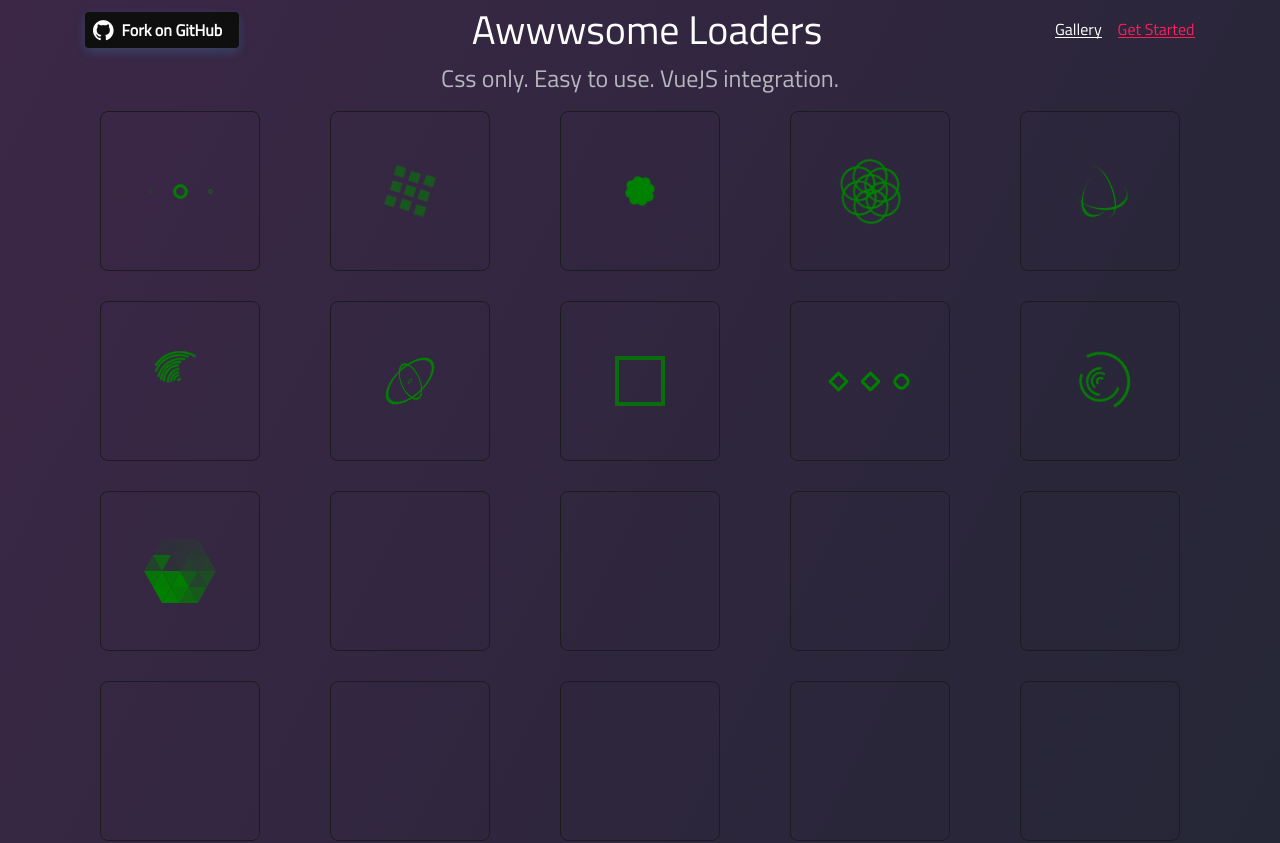
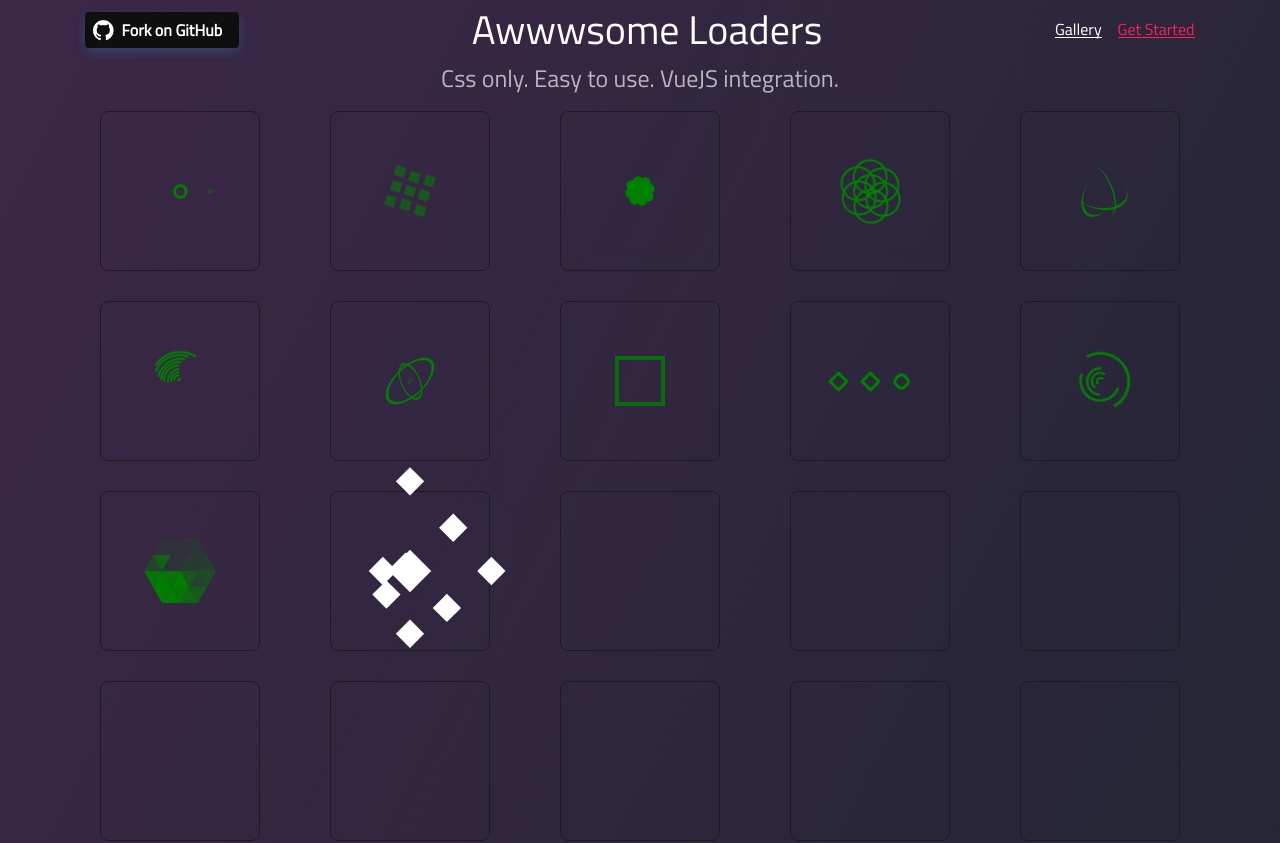
Before and after one commit to epicmaxco/epic-spinners-landing, a Vue app: page / in a window 1280 px wide. Shown: the top 843 px of the page. Built offline with nearby package versions, Linux system fonts and the light colour scheme.

Commit message:
feat(breeding spinner): spinner stub

```diff
--- a/src/components/LoadersGallery.vue
+++ b/src/components/LoadersGallery.vue
@@ -101,7 +101,9 @@
       </loaders-gallery-item>
     </div>
     <div class="gallery-item-container">
-      <loaders-gallery-item></loaders-gallery-item>
+      <loaders-gallery-item>
+        <breeding-rhombus-spinner />
+      </loaders-gallery-item>
     </div>
     <div class="gallery-item-container">
       <loaders-gallery-item></loaders-gallery-item>
@@ -143,6 +145,7 @@
   import CirclesToRhombusesSpinner from './spinners/CirclesToRhombusesSpinner.vue'
   import SemipolarSpinner from './spinners/SemipolarSpinner.vue'
   import DiamondSpinner from './spinners/DiamondSpinner.vue'
+  import BreedingRhombusSpinner from './spinners/BreedingRhombusSpinner.vue'
 
   export default {
     name: 'LoadersGallery',
@@ -158,7 +161,8 @@
       FulfillingSquareSpinner,
       CirclesToRhombusesSpinner,
       SemipolarSpinner,
-      DiamondSpinner
+      DiamondSpinner,
+      BreedingRhombusSpinner
     },
 
     data () {
--- /dev/null
+++ b/src/components/spinners/BreedingRhombusSpinner.vue
@@ -0,0 +1,252 @@
+<template>
+  <div class="breeding-rhombus-spinner">
+    <div class="rhombus one"></div>
+    <div class="rhombus two"></div>
+    <div class="rhombus three"></div>
+    <div class="rhombus four"></div>
+    <div class="rhombus five"></div>
+    <div class="rhombus six"></div>
+    <div class="rhombus seven"></div>
+    <div class="rhombus eight"></div>
+    <div class="rhombus big"></div>
+  </div>
+</template>
+
+<script>
+  import utils from './utils'
+
+  export default {
+    name: 'BreedingRhombusSpinner',
+
+    props: {
+      animationDuration: {
+        type: Number,
+        default: 1500
+      },
+      pixelSize: {
+        type: Number,
+        default: 10
+      },
+      color: {
+        type: String,
+        default: '#fff'
+      }
+    },
+
+    data () {
+      return {
+        animationBaseName: 'pixel-spinner-animation',
+        currentAnimationName: ''
+      }
+    },
+
+    computed: {
+      spinnerStyle () {
+        return {
+          animationDuration: `${this.animationDuration}ms`,
+          animationName: this.currentAnimationName,
+          width: `${this.pixelSize}px`,
+          height: `${this.pixelSize}px`,
+          backgroundColor: this.color,
+          color: this.color,
+          boxShadow: `
+                        ${this.pixelSize * 1.5}px ${this.pixelSize * 1.5}px 0 0,
+                        ${this.pixelSize * -1.5}px ${this.pixelSize * -1.5}px 0 0,
+                        ${this.pixelSize * 1.5}px ${this.pixelSize * -1.5}px 0 0,
+                        ${this.pixelSize * -1.5}px ${this.pixelSize * 1.5}px 0 0,
+                        0 ${this.pixelSize * 1.5}px 0 0,
+                        ${this.pixelSize * 1.5}px 0 0 0,
+                        ${this.pixelSize * -1.5}px 0 0 0,
+                        0 ${this.pixelSize * -1.5}px 0 0
+                      `
+        }
+      }
+    },
+
+    watch: {
+      '$props': {
+        handler () {
+          this.updateAnimation()
+        },
+        deep: true
+      }
+    },
+
+    mounted () {
+      this.updateAnimation()
+    },
+
+    methods: {
+      updateAnimation () {
+        this.updateAnimationName()
+        utils.appendKeyframes(this.currentAnimationName, this.generateKeyframes())
+      },
+
+      updateAnimationName () {
+        this.currentAnimationName = `${this.animationBaseName}-${Date.now()}`
+      },
+
+      generateKeyframes () {
+        return `0% {
+          opacity: 0.5;
+        }
+
+        50% {
+          opacity: 1;
+          box-shadow:  ${this.pixelSize * 2}px ${this.pixelSize * 2}px 0 0,
+                       ${this.pixelSize * -2}px ${this.pixelSize * -2}px 0 0,
+                       ${this.pixelSize * 2}px ${this.pixelSize * -2}px 0 0,
+                       ${this.pixelSize * -2}px ${this.pixelSize * 2}px 0 0,
+                       0 ${this.pixelSize}px 0 0,
+                       ${this.pixelSize}px 0 0 0,
+                       ${this.pixelSize * -1}px 0 0 0,
+                       0 ${this.pixelSize * -1}px 0 0;
+        }
+
+
+        75% {
+          box-shadow:  ${this.pixelSize * 2}px ${this.pixelSize * 2}px 0 0,
+                       ${this.pixelSize * -2}px ${this.pixelSize * -2}px 0 0,
+                       ${this.pixelSize * 2}px ${this.pixelSize * -2}px 0 0,
+                       ${this.pixelSize * -2}px ${this.pixelSize * 2}px 0 0,
+                       0 ${this.pixelSize}px 0 0,
+                       ${this.pixelSize}px 0 0 0,
+                       ${this.pixelSize * -1}px 0 0 0,
+                       0 ${this.pixelSize * -1}px 0 0;
+        }
+
+        100% {
+          opacity: 0.5;
+          transform: rotate(360deg);
+        }`
+      }
+    }
+  }
+</script>
+
+<style  lang="scss" scoped>
+  .breeding-rhombus-spinner {
+    position: relative;
+    height: 150px;
+    width: 150px;
+    transform: rotate(45deg);
+  }
+
+  .rhombus {
+    width: 20px;
+    height: 20px;
+    border-radius: 0;
+    background-color: #FFF;
+    position: absolute;
+    left: 65px;
+    top: 65px;
+
+    &:nth-child(2n+0) {
+      margin-right: 0;
+    }
+
+    &.one {
+      animation: breeding-rhombus-spinner-child-1-animation 2s infinite;
+      animation-delay: 0.2s;
+    }
+
+    &.two {
+      animation: breeding-rhombus-spinner-child-2-animation 2s infinite;
+      animation-delay: 0.3s;
+    }
+
+    &.three {
+      animation: breeding-rhombus-spinner-child-3-animation 2s infinite;
+      animation-delay: 0.4s;
+    }
+
+    &.four {
+      animation: breeding-rhombus-spinner-child-4-animation 2s infinite;
+      animation-delay: 0.5s;
+    }
+
+    &.five {
+      animation: breeding-rhombus-spinner-child-5-animation 2s infinite;
+      animation-delay: 0.6s;
+    }
+
+    &.six {
+      animation: breeding-rhombus-spinner-child-6-animation 2s infinite;
+      animation-delay: 0.7s;
+    }
+
+    &.seven {
+      animation: breeding-rhombus-spinner-child-7-animation 2s infinite;
+      animation-delay: 0.8s;
+    }
+
+    &.eight {
+      animation: breeding-rhombus-spinner-child-8-animation 2s infinite;
+      animation-delay: 0.9s;
+    }
+
+    &.big {
+      position: absolute;
+      width: 50px;
+      height: 50px;
+      left: 50px;
+      top: 50px;
+      animation: breeding-rhombus-spinner-child-big-animation 2s infinite;
+      animation-delay: 0.5s;
+    }
+  }
+
+  @keyframes breeding-rhombus-spinner-child-1-animation {
+    50% {
+      transform: translate(-65px,-65px);
+    }
+  }
+
+  @keyframes breeding-rhombus-spinner-child-2-animation {
+    50% {
+      transform: translate(0,-65px);
+    }
+  }
+
+  @keyframes breeding-rhombus-spinner-child-3-animation {
+    50% {
+      transform: translate(65px,-65px);
+    }
+  }
+
+  @keyframes breeding-rhombus-spinner-child-4-animation {
+    50% {
+      transform: translate(65px,0);
+    }
+  }
+
+  @keyframes breeding-rhombus-spinner-child-5-animation {
+    50% {
+      transform: translate(65px,65px);
+    }
+  }
+
+  @keyframes breeding-rhombus-spinner-child-6-animation {
+    50% {
+      transform: translate(0,65px);
+    }
+  }
+
+  @keyframes breeding-rhombus-spinner-child-7-animation {
+    50% {
+      transform: translate(-65px,65px);
+    }
+  }
+
+  @keyframes breeding-rhombus-spinner-child-8-animation {
+    50% {
+      transform: translate(-65px,0);
+    }
+  }
+
+  @keyframes breeding-rhombus-spinner-child-big-animation {
+    50% {
+      transform: scale(0.5);
+    }
+  }
+</style>
```
